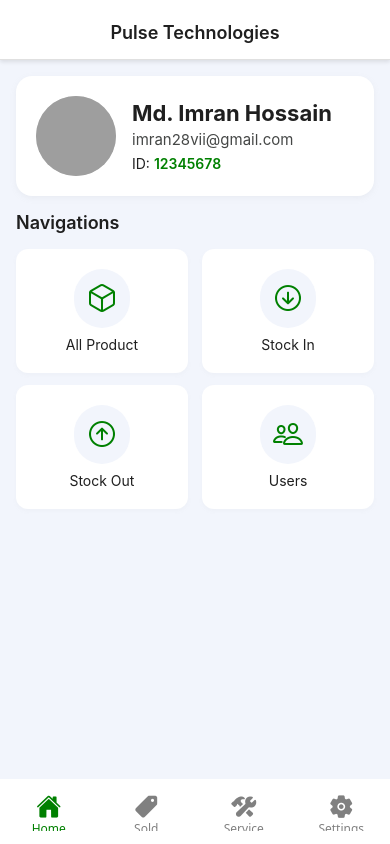
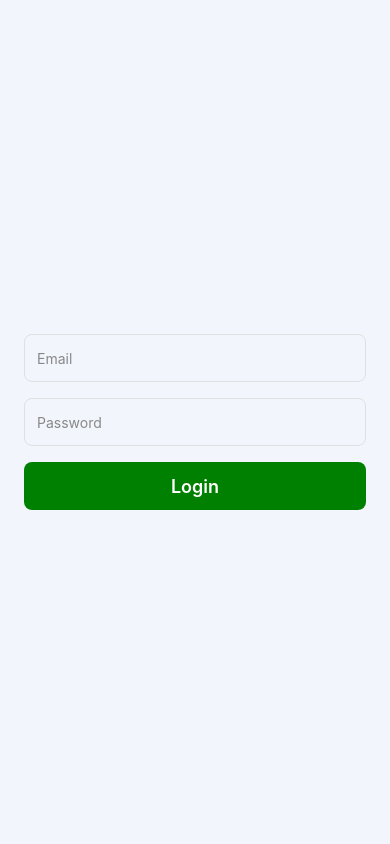
Before and after one commit to mranonno/PulseTechnologyMobile, a React Native app: screen / in a window 390 px wide. Built offline with nearby package versions, Linux system fonts and the light colour scheme; grey boxes are pictures that could not be loaded; what @gorhom/bottom-sheet would draw is missing.

Commit message:
logged in

```diff
--- a/src/navigation/AppNavigator.tsx
+++ b/src/navigation/AppNavigator.tsx
@@ -33,7 +33,7 @@
 
   return (
     <NavigationContainer theme={MyTheme} ref={NavigationService.setNavigator}>
-      <StackNavigator isLoggedIn={true} />
+      <StackNavigator isLoggedIn={isLoggedIn} />
     </NavigationContainer>
   );
 };
```
